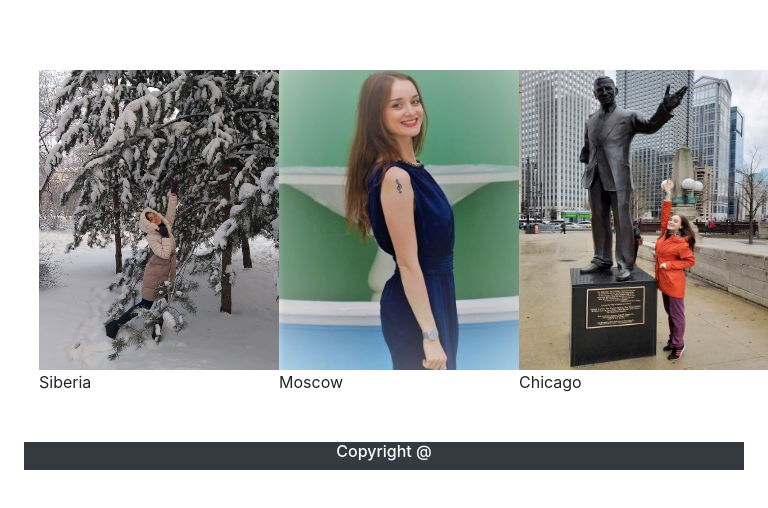
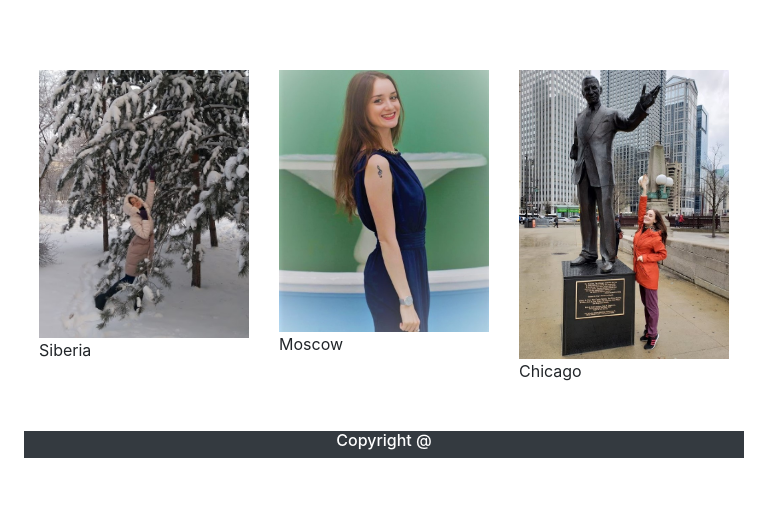
Before and after one commit to SachaSkinner/Bootstrap-Portfolio, a plain HTML site: page portfolio.html in a window 768 px wide. Shown: the part 168-676 px from the top of the page. Drawn offline with nearby package versions, Linux system fonts and the light colour scheme; a web font is replaced by a local one.

Commit message:
added responsive images

```diff
--- a/portfolio.html
+++ b/portfolio.html
@@ -58,7 +58,7 @@
         <div class="row mb-5">
             <div class="col-md-4">
                 <div class="item">
-                    <img src="images/nsk.jpg" alt="Nsk" width="250" height="300">
+                    <img class="img-fluid" alt="Responsive image" src="images/nsk.jpg" alt="Nsk" width="250" height="300">
                     <div class="picture-text">
                         Siberia
                     </div>
@@ -67,7 +67,7 @@
             </div>
             <div class="col-md-4">
                 <div class="item">
-                    <img src="images/msk10.jpg" alt="Msk" width="250" height="300">
+                    <img class="img-fluid" alt="Responsive image" src="images/msk10.jpg" alt="Msk" width="250" height="300">
                     <div class="picture-text">
                         Moscow
                     </div>
@@ -76,7 +76,7 @@
             </div>
             <div class="col-md-4">
                 <div class="item">
-                    <img src="images/chi.jpg" alt="Chi" width="250" height="300">
+                    <img class="img-fluid" alt="Responsive image" src="images/chi.jpg" alt="Chi" width="250" height="300">
                     <div class="picture-text">
                         Chicago
                     </div>
--- a/style.css
+++ b/style.css
@@ -6,6 +6,16 @@
 
 
 }
+@media screen and (min-width: 767px) and (max-width: 991px) {
+    .item {
+        box-sizing: border-box;
+
+
+    }
+
+
+}
+
 /* .navbar-nav {
     flex-direction: row;
 }
```
